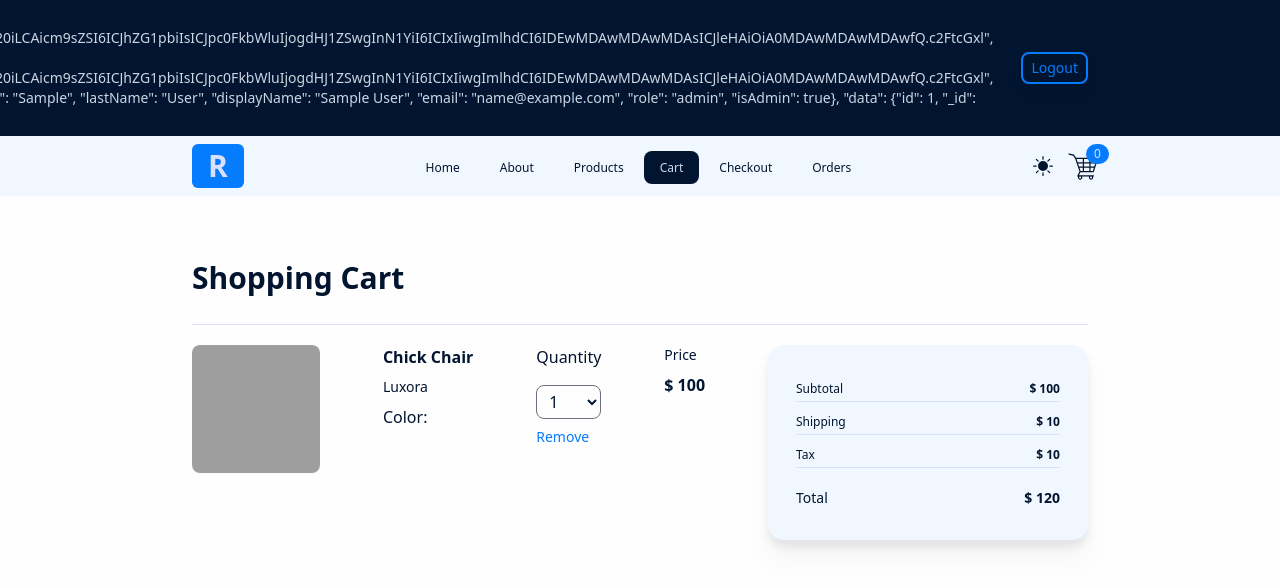
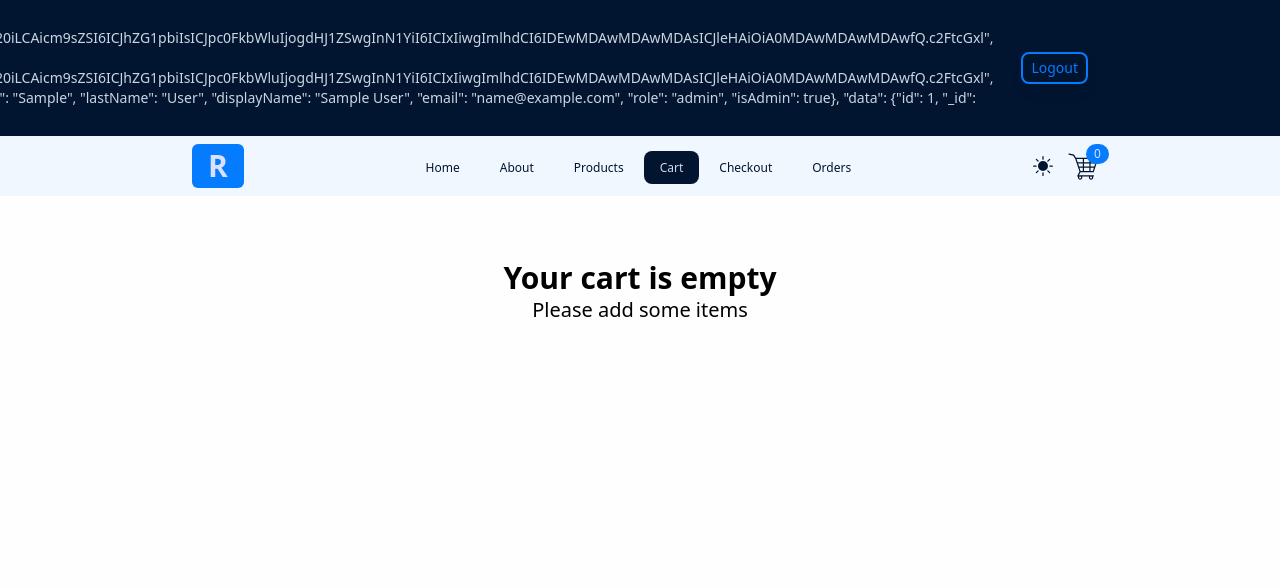
Before and after one commit to idrissruso/RusoFy, a React (Vite) app: page /cart in a window 1280 px wide. Shown: the top 588 px of the page. Built offline with nearby package versions, Linux system fonts and the light colour scheme; sample sign-in values are in the browser's storage; grey boxes are pictures that could not be loaded; what ldrs would draw is missing.

Commit message:
quelques retouches

```diff
--- a/src/components/Cart.jsx
+++ b/src/components/Cart.jsx
@@ -4,7 +4,6 @@ import { Link } from 'react-router-dom'
 
 function Cart() {
   const cart = useSelector((state) => state.cartSlice)
-  console.log(cart)
   const { totalQuantity } = cart
 
   return (
--- a/src/components/OrderSum.jsx
+++ b/src/components/OrderSum.jsx
@@ -1,6 +1,6 @@
 function OrderSum() {
   return (
-    <div className="flex flex-col gap-2 bg-primary-600 min-w-[20rem] px-7 py-8 rounded-2xl text-xs text-primary-text drop-shadow-xl">
+    <div className="flex flex-col gap-2 bg-primary-600 min-w-[20rem] px-7 py-8 rounded-2xl text-xs text-primary-text drop-shadow-xl max-h-[13rem]">
       <Row title="Subtotal" value="$ 100" />
       <Row title="Shipping" value="$ 10" />
       <Row title="Tax" value="$ 10" />
--- a/src/feutures/cart/cartSlice.js
+++ b/src/feutures/cart/cartSlice.js
@@ -14,7 +14,6 @@ const cartSlice = createSlice({
   reducers: {
     addItemToCart(state, action) {
       const { data: newItem, amount: quantity } = action.payload
-      console.log('newItem', newItem)
       const existingItem = state.items.find((item) => item.id === newItem.id)
       state.totalQuantity = state.totalQuantity + Number(quantity)
       //take only 2 digits after the decimal point
--- a/src/pages/Cart.jsx
+++ b/src/pages/Cart.jsx
@@ -2,39 +2,69 @@ import PageHeader from '../components/PageHeaders'
 import Input from '../components/Input'
 import OrderSum from '../components/OrderSum'
 import ProtectedRoute from '../feutures/auth/ProtectedRoute'
+import { useSelector } from 'react-redux'
 
 function Cart() {
+  const cart = useSelector((state) => state.cartSlice)
+  const { items } = cart
+
   return (
     <ProtectedRoute>
+      {cart.totalQuantity > 0 ? (
+        <>
           <PageHeader>Shopping Cart</PageHeader>
-      <div className="flex justify-between text-primary-text mt-5 gap-9 flex-wrap">
+          <div className="flex gap-6">
+            <div className=" flex-1">
+              {items.map((item) => (
+                <CartItem key={item.id} item={item} />
+              ))}
+            </div>
+            <OrderSum />
+          </div>
+        </>
+      ) : (
+        <div className="flex flex-col items-center justify-center h-">
+          <h2 className="text-3xl font-semibold">Your cart is empty</h2>
+          <p className="text-xl font-thin">Please add some items</p>
+        </div>
+      )}
+    </ProtectedRoute>
+  )
+}
+
+function CartItem({ item }) {
+  const { name, price, image_url, company, quantity } = item
+  return (
+    <div className="flex justify-between text-primary-text mt-5 flex-wrap">
       <img
-          src="https://images.pexels.com/photos/943150/pexels-photo-943150.jpeg?auto=compress&cs=tinysrgb&w=1600"
+        src={image_url}
         alt=""
         className="w-[8rem] h-[8rem] object-cover rounded-lg"
       />
       <div className="flex flex-col gap-2">
-          <h2 className="font-semibold">Chick Chair</h2>
-          <p className=" font-thin text-sm">Luxora</p>
+        <h2 className="font-semibold">{name}</h2>
+        <p className=" font-thin text-sm">{company}</p>
         <p>
           <span>Color:</span>
           <span></span>
         </p>
       </div>
       <div className="flex flex-col gap-2">
-          <h2 className='" font-thin text-sm"'>Quantity</h2>
-          <Input type="amount" options={['1', '2', '3']} />
+        <h2 className='" font-thin text-sm"'>1</h2>
+        <Input
+          type="amount"
+          options={Array.from({ length: 10 }, (_, i) => i + 1)}
+          value={quantity}
+        />
         <span className="text-sm text-tertiary-100 hover:underline underline-offset-2 cursor-pointer">
           Remove
         </span>
       </div>
       <div className="flex flex-col gap-2">
         <h2 className=" font-thin text-sm">Price</h2>
-          <p className=" font-semibold">$ 100</p>
+        <p className=" font-semibold">${price}</p>
       </div>
-        <OrderSum />
     </div>
-    </ProtectedRoute>
   )
 }
 
```
Lines whose indentation alone changed are shown as unchanged.
